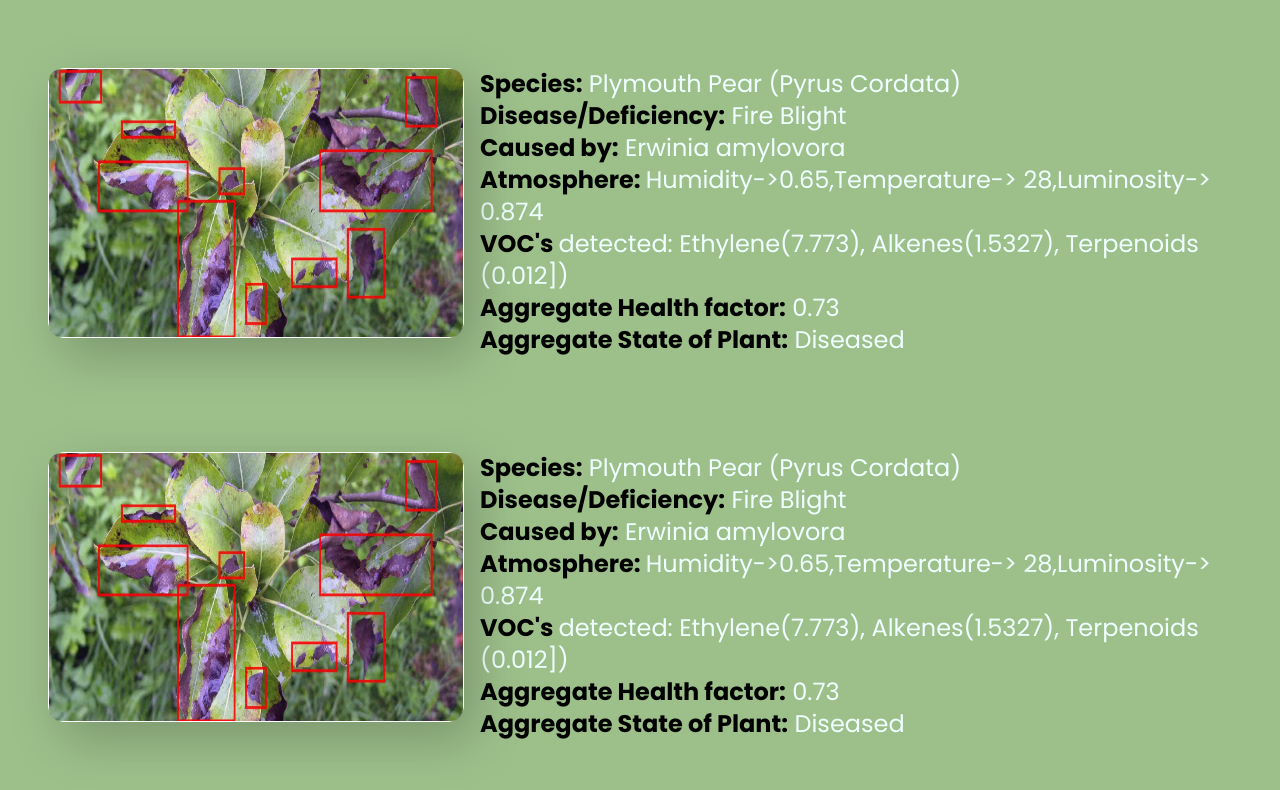
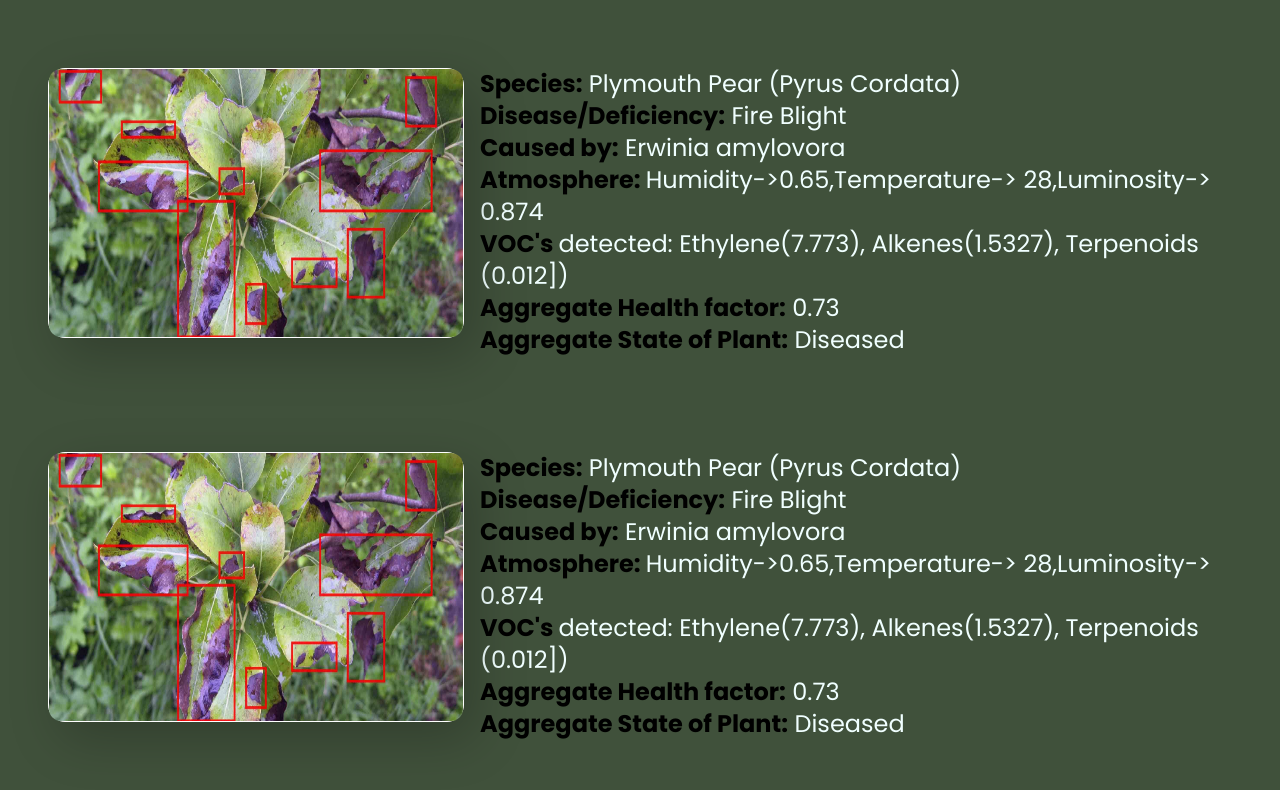
Before and after one commit to Deadlyboss007/The_Plant_Whisperer, a plain HTML site: page The Plant whisperer/analytics.html in a window 1280 px wide. Shown: the part 200-990 px from the top of the page. Drawn offline with nearby package versions, Linux system fonts and the light colour scheme.

Commit message:
bg changed

```diff
--- a/The Plant whisperer/analytics.html
+++ b/The Plant whisperer/analytics.html
@@ -81,7 +81,7 @@
     </style>
 </head>
 
-<body class="bg-[#9DC08B]">
+<body class="bg-[#40513B]">
     <header>
         <nav>
             <div class="left">Plant Whisperer</div>
```
